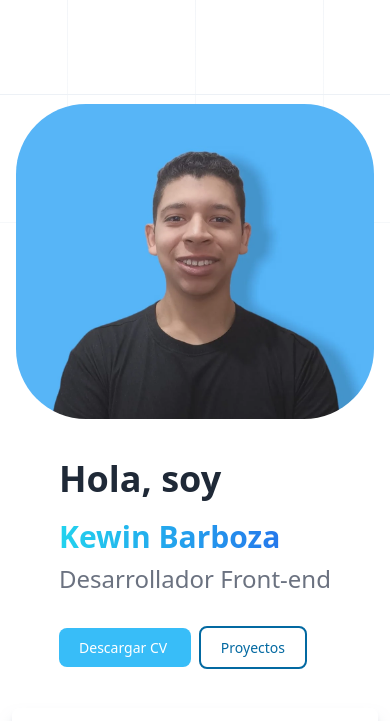
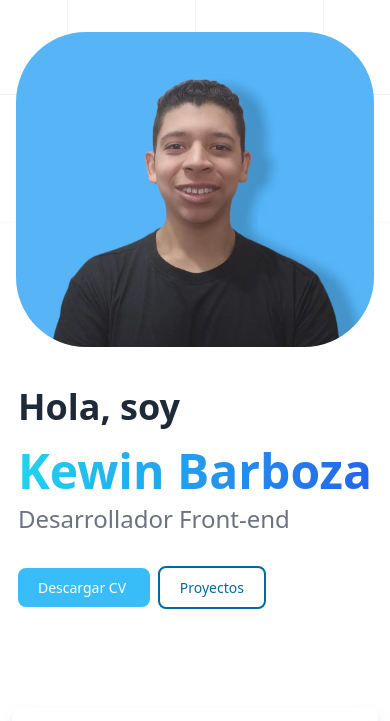
Before and after one commit to KewinBarboza/portafolio, an Astro site: page / in a window 390 px wide. Shown: the part 72-793 px from the top of the page. Built offline with nearby package versions, Linux system fonts and the light colour scheme; Astro itself is replaced by a stand-in of ours.

Commit message:
fix margin in mobile

```diff
--- a/src/components/sections/Header.astro
+++ b/src/components/sections/Header.astro
@@ -3,7 +3,7 @@
 const { nombre, profesion, curriculum, foto } = PERSONA;
 ---
 
-<header class="container mx-auto mt-28" id="inicio">
+<header class="container mx-auto md:mt-28 mt-10" id="inicio">
   <div class="order-last text-center">
     <div
       class="absolute inset-x-0 bottom-1/2 top-0 dark:text-slate-600 text-slate-200 [mask-image:linear-gradient(white,transparent)]"
@@ -35,7 +35,7 @@
             Hola, soy
           </h2>
           <h1
-            class="font-extrabold font-sans mt-3 mb-2 text-transparent text-3xl md:text-7xl bg-clip-text bg-gradient-to-r from-cyan-400 to-blue-600"
+            class="font-extrabold font-sans mt-3 mb-2 text-transparent text-5xl md:text-7xl bg-clip-text bg-gradient-to-r from-cyan-400 to-blue-600"
           >
             {nombre}
           </h1>
```
